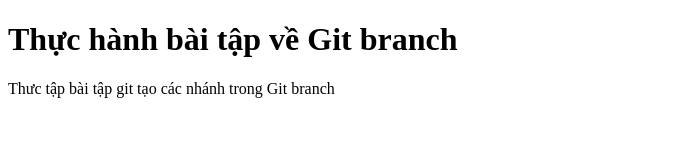
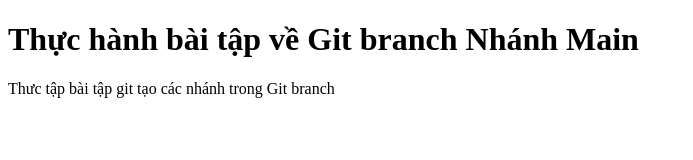
Before and after one commit to Ngocminhvt/Exercise-15, a plain HTML site: page index.html in a window 1280 px wide. Shown: the whole page, without its empty margins (0-693 px from the left). Drawn offline with Linux system fonts and the light colour scheme.

Commit message:
Nhánh main sửa lần 2

```diff
--- a/index.html
+++ b/index.html
@@ -5,7 +5,7 @@
     <meta name="viewport" content="width=device-width, initial-scale=1.0" />
     <title>Bài tập về Git Branch</title>
   </head>
-  <h1>Thực hành bài tập về Git branch</h1>
+  <h1>Thực hành bài tập về Git branch Nhánh Main</h1>
   <body>
     <p>Thưc tập bài tập git tạo các nhánh trong Git branch</p>
   </body>
```
